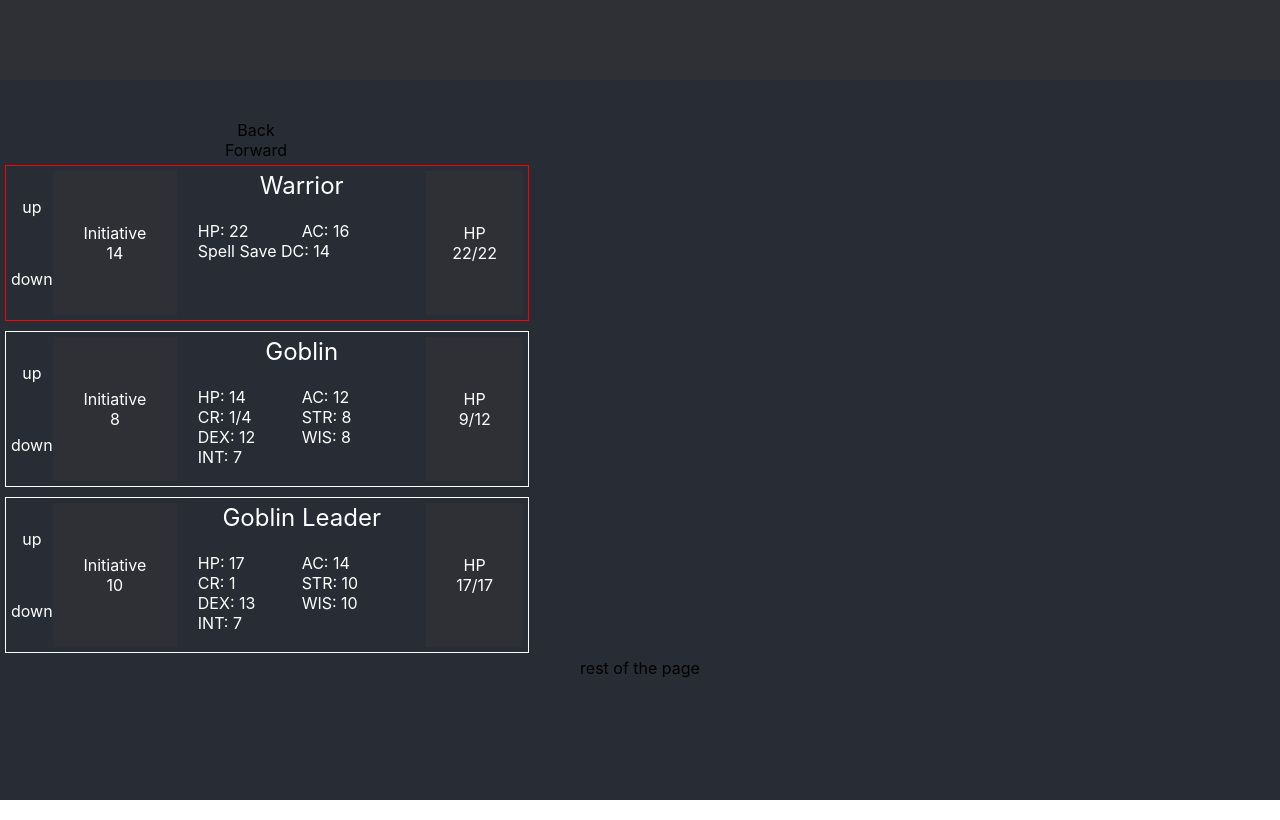
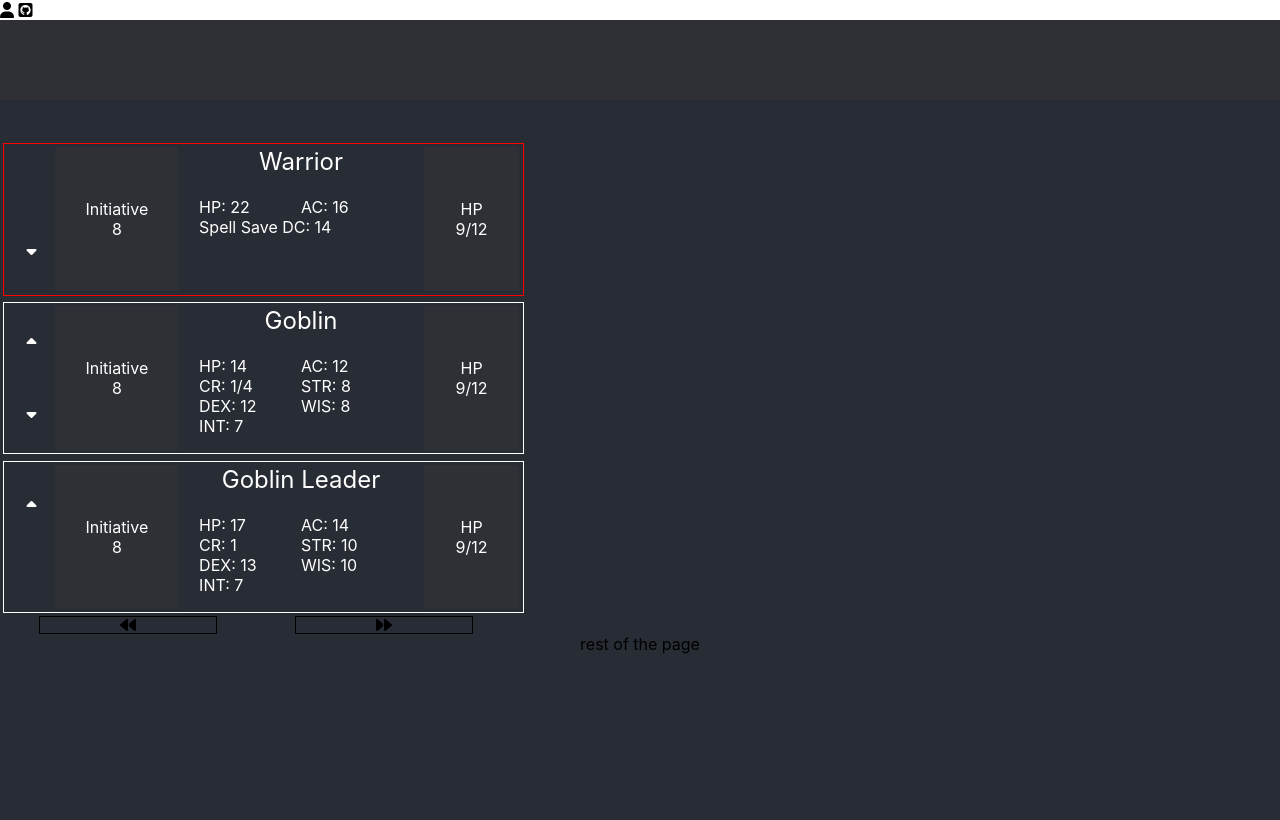
Before and after one commit to jared-chapman/totally-generic-combat, a React (Create React App) app: page / in a window 1280 px wide. Built offline with nearby package versions, Linux system fonts and the light colour scheme.

Commit message:
add fa icons

```diff
--- a/package.json
+++ b/package.json
@@ -3,6 +3,10 @@
   "version": "0.1.0",
   "private": true,
   "dependencies": {
+    "@fortawesome/fontawesome-free": "^6.2.1",
+    "@fortawesome/fontawesome-svg-core": "^6.2.1",
+    "@fortawesome/free-solid-svg-icons": "^6.2.1",
+    "@fortawesome/react-fontawesome": "^0.2.0",
     "@testing-library/jest-dom": "^5.16.5",
     "@testing-library/react": "^13.4.0",
     "@testing-library/user-event": "^13.5.0",
--- a/public/index.html
+++ b/public/index.html
@@ -25,8 +25,13 @@
       Learn how to configure a non-root public URL by running `npm run build`.
     -->
     <title>React App</title>
+    <script src="https://kit.fontawesome.com/5d2da1b71f.js" crossorigin="anonymous"></script>
   </head>
   <body>
+    <i class="fa-solid fa-user"></i>
+    <!-- uses solid style -->
+    <i class="fa-brands fa-github-square"></i>
+    <!-- uses brand style -->
     <noscript>You need to enable JavaScript to run this app.</noscript>
     <div id="root"></div>
     <!--
--- a/src/App.js
+++ b/src/App.js
@@ -1,5 +1,11 @@
 import './App.css';
 import Main from "./Components/Main"
+import ReactDOM from 'react-dom'
+import { library } from '@fortawesome/fontawesome-svg-core'
+import { faCheckSquare, faCoffee, faHouse, faBackward } from '@fortawesome/free-solid-svg-icons'
+
+library.add(faCheckSquare, faCoffee, faHouse, faBackward)
+
 
 function App() {
   return (
--- a/src/Components/Main/Main.css
+++ b/src/Components/Main/Main.css
@@ -1,5 +1,4 @@
 .Main{
     background-color: #282c34;
     min-height: 85vh;
-
 }
--- a/src/Components/Queue/Queue.css
+++ b/src/Components/Queue/Queue.css
@@ -4,3 +4,17 @@
     justify-content: flex-start;
     width: 40vw;
 }
+
+.ForwardPrevious {
+    cursor: pointer;
+    display: flex;
+    justify-content: space-around;
+    width: 100%;
+}
+
+.ForwardPrevious>* {
+    border-style: solid;
+    border-color: black;
+    border-width: 1px;
+    padding: 0em 5em 0em 5em
+}
--- a/src/Components/Queue/Queue.js
+++ b/src/Components/Queue/Queue.js
@@ -3,16 +3,24 @@ import Unit from "../Unit"
 import "./Queue.css"
 
 import { nanoid } from 'nanoid'
+import { FontAwesomeIcon } from '@fortawesome/react-fontawesome'
+
+
 
 const testItems = [
     {
         position: 0,
         name: "Warrior",
         leftName: 'Initiative',
-        leftValue: 14,
-        rightName: 'HP',
-        rightValue: 22,
-        rightValueMax: 22,
+        left: {
+            name: 'Initiative',
+            value: 8,
+        },
+        right: {
+            name: 'HP',
+            value: 9,
+            max: 12,
+        },
         otherValues: [
             {
                 name: 'HP',
@@ -30,11 +38,15 @@ const testItems = [
     },{
         position: 1,
         name: "Goblin",
-        leftName: 'Initiative',
-        leftValue: 8,
-        rightName: 'HP',
-        rightValue: 9,
-        rightValueMax: 12,
+        left: {
+            name: 'Initiative',
+            value: 8,
+        },
+        right: {
+            name: 'HP',
+            value: 9,
+            max: 12,
+        },
         otherValues: [
             {
                 name: 'HP',
@@ -70,11 +82,15 @@ const testItems = [
     {
         position: 2,
         name: "Goblin Leader",
-        leftName: 'Initiative',
-        leftValue: 10,
-        rightName: 'HP',
-        rightValue: 17,
-        rightValueMax: 17,
+        left: {
+            name: 'Initiative',
+            value: 8,
+        },
+        right: {
+            name: 'HP',
+            value: 9,
+            max: 12,
+        },
         otherValues: [
             {
                 name: 'HP',
@@ -176,8 +192,6 @@ const Queue = ({
 
     return (
         <div className="Queue">
-            <span onClick={() => changePosition(-1)}>Back</span>
-            <span onClick={() => changePosition(1)}>Forward</span>
             {units.map(( unit, index ) => {
                 return(
                 <Unit
@@ -185,9 +199,14 @@ const Queue = ({
                     values={unit}
                     move={move}
                     active={index===active ? true : false}
+                    last={index===units.length-1 ? true : false}
                 />
                 )
             })}
+            <div className="ForwardPrevious">
+                <i className="fa-solid fa-backward" onClick={() => changePosition(-1)}></i>
+                <i className="fa-solid fa-forward" onClick={() => changePosition(1)}></i>
+            </div>
         </div>
     )
 }
--- a/src/Components/Unit/Unit.css
+++ b/src/Components/Unit/Unit.css
@@ -5,8 +5,8 @@
     justify-content: space-around;
     border-style: solid;
     border-width: .1em;
-    padding: 5px;
-    margin: 5px;
+    padding: .2em;
+    margin: .2em;
     color: white;
 }
 
@@ -18,6 +18,7 @@
     display: flex;
     flex-direction: column;
     justify-content: space-around;
+    min-width: 3em;
 }
 
 .Arrows>* {
--- a/src/Components/Unit/Unit.js
+++ b/src/Components/Unit/Unit.js
@@ -1,12 +1,19 @@
 import React, { useState, useEffect } from "react";
 import { nanoid } from 'nanoid'
 
+
+
+
 import "./Unit.css"
+
+
+//ReactDOM.render(element, document.body)
 
 const Unit = ({
     values,
     move,
     active,
+    last,
 }) => {
 //console.log(values)
 
@@ -17,12 +24,17 @@ const Unit = ({
             style={active ? {borderColor: 'red'} : {}}
         >
             <div className="Arrows">
-                <span onClick={() => move(values.position, -1)}>up</span>
-                <span onClick={() => move(values.position, 1)}>down</span>
+                {values.position !== 0 ? (
+                    <i className="fa-solid fa-caret-up" onClick={() => move(values.position, -1)}></i>
+                ) : <i></i>}
+
+                {!last ? (
+                    <i className="fa-solid fa-caret-down" onClick={() => move(values.position, 1)}></i>
+                ) : <i></i>}
             </div>
             <div className="Left">
-                <div>{values.leftName}</div>
-                <div>{values.leftValue}</div>
+                <div>{values.left.name}</div>
+                <div>{values.left.value}{values.left.max ? '/' + values.left.max : ''}</div>
             </div>
             <div className="Center">
                 <span className="Name">{values.name}</span>
@@ -40,8 +52,9 @@ const Unit = ({
                 </div>
             </div>
             <div className="Right">
-                <div>{values.rightName}</div>
-                <div>{values.rightValue}/{values.rightValueMax}</div>
+                <div>{values.right.name}</div>
+                <div>{values.right.value}{values.right.max ? '/' + values.right.max : ''}</div>
+
             </div>
         </div>
     )
```
Also changed, not shown: 1 other file (tests, documents, lock files or other folders).
